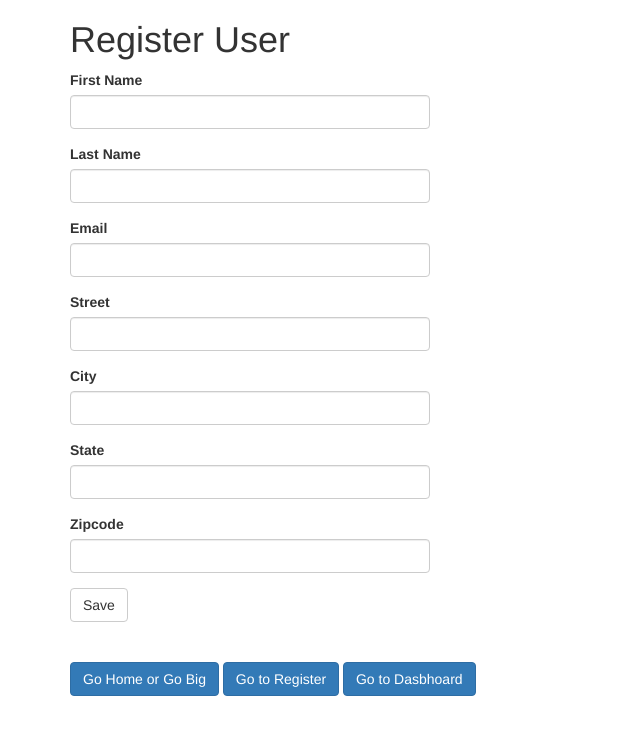
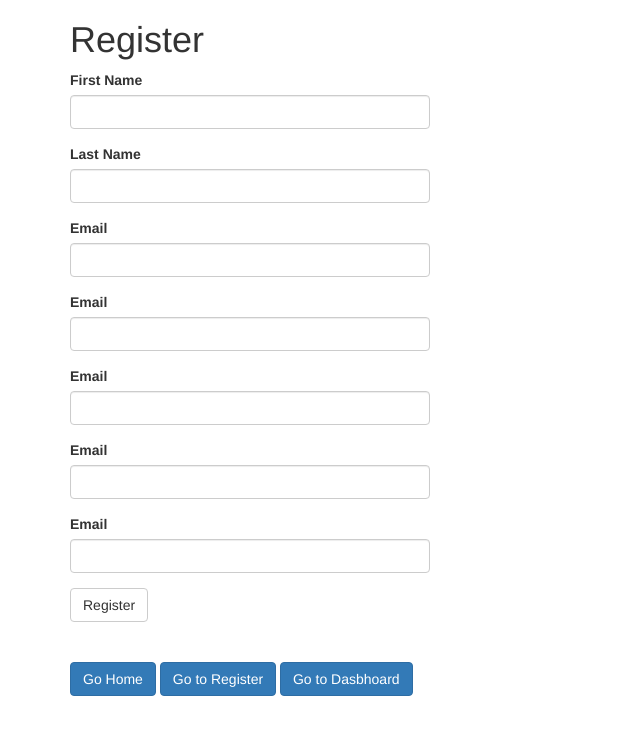
Before and after one commit to erwindev/shecancodeit-website-setup, a Flask app: page /register in a window 1280 px wide. Shown: the top 735 px of the page, without its empty margins (0-640 px from the left). Run offline with Flask 2, Linux system fonts and the light colour scheme; some libraries are stand-ins or nearby versions.

Commit message:
Revert "added more functionality"
This reverts commit 4db4b533003eeed6a3ab048dcf3673cb7f1a771f.

```diff
--- a/app/controller/forms.py
+++ b/app/controller/forms.py
@@ -8,12 +8,12 @@ class RegistrationForm(FlaskForm):
     firstname = StringField('First Name', validators=[DataRequired()])
     lastname = StringField('Last Name', validators=[DataRequired()])
     email = StringField('Email', validators=[DataRequired()])
-    street = StringField('Street', validators=[DataRequired()])
-    city = StringField('City', validators=[DataRequired()])
-    state = StringField('State', validators=[DataRequired()])
-    zipcode = StringField('Zipcode', validators=[DataRequired()])
+    street = StringField('Email', validators=[DataRequired()])
+    city = StringField('Email', validators=[DataRequired()])
+    state = StringField('Email', validators=[DataRequired()])
+    zipcode = StringField('Email', validators=[DataRequired()])
 
-    submit = SubmitField('Save')
+    submit = SubmitField('Register')
 
     # def validate_email(self, email):
     #     user = UserDao.get_by_email(email.data)
--- a/app/controller/maincontroller.py
+++ b/app/controller/maincontroller.py
@@ -24,10 +24,10 @@ def register():
         user.city = form.city.data
         user.state = form.state.data
         user.zipcode = form.zipcode.data
-        tempuser = UserDao.save_user(user)
-        flash('Congratulations, {} is now a registered user!'.format(tempuser.firstname))
+        UserDao.save_user(user)
+        flash('Congratulations, you are now a registered user!')
         return redirect(url_for('sccit_app.thankyou'))
-    return render_template('register.html', title='Register User', form=form)
+    return render_template('register.html', title='Register', form=form)
 
 
 @sccit_app.route('/thankyou')
--- a/app/model/usermodel.py
+++ b/app/model/usermodel.py
@@ -10,7 +10,6 @@ class User(db.Model):
     city = db.Column(db.String(50))
     state = db.Column(db.String(50))
     zipcode = db.Column(db.String(50))
-    temp = db.Column(db.String(50))
     create_date = db.Column(db.DateTime, default=datetime.utcnow)
 
     def __repr__(self):
--- a/app/templates/dashboard.html
+++ b/app/templates/dashboard.html
@@ -8,7 +8,6 @@
 <table class="table table-hover">
   <thead>
     <tr>
-      <th>ID</th>
       <th>First Name</th>
       <th>Last Name</th>
       <th>Email</th>
@@ -21,7 +20,6 @@
   <tbody>
     {% for user in all_users %}
     <tr>
-      <td>{{ user.id }}</td>
       <td>{{ user.firstname }}</td>
       <td>{{ user.lastname }}</td>
       <td>{{ user.email }}</td>
--- a/app/templates/index.html
+++ b/app/templates/index.html
@@ -2,7 +2,7 @@
 
 {% block app_content  %}
 
-<h1>Welcome to SheCanCodeIT!!!!</h1>
+<h1>Welcome to SheCanCodeIT</h1>
 
 
 {% endblock %}
--- a/app/templates/layout/layout.html
+++ b/app/templates/layout/layout.html
@@ -22,7 +22,7 @@
         <br>
         <br>
         <p>
-            <a href="{{ url_for('sccit_app.index')}}"><button type="button" class="btn btn-primary">Go Home or Go Big</button></a>
+            <a href="{{ url_for('sccit_app.index')}}"><button type="button" class="btn btn-primary">Go Home</button></a>
             <a href="{{ url_for('sccit_app.register')}}"><button type="button" class="btn btn-primary">Go to Register</button></a>
             <a href="{{ url_for('sccit_app.dashboard')}}"><button type="button" class="btn btn-primary">Go to Dasbhoard</button></a>
         </p>
--- a/app/templates/register.html
+++ b/app/templates/register.html
@@ -2,7 +2,7 @@
 {% import 'bootstrap/wtf.html' as wtf %}
 
 {% block app_content %}
-    <h1>{{ title }}</h1>
+    <h1>Register</h1>
     <div class="row">
         <div class="col-md-4">
             {{ wtf.quick_form(form) }}
```
Also changed, not shown: migrations/versions/9cdb21fca13f_add_temp_column.py (deleted, +0 -28 lines).
